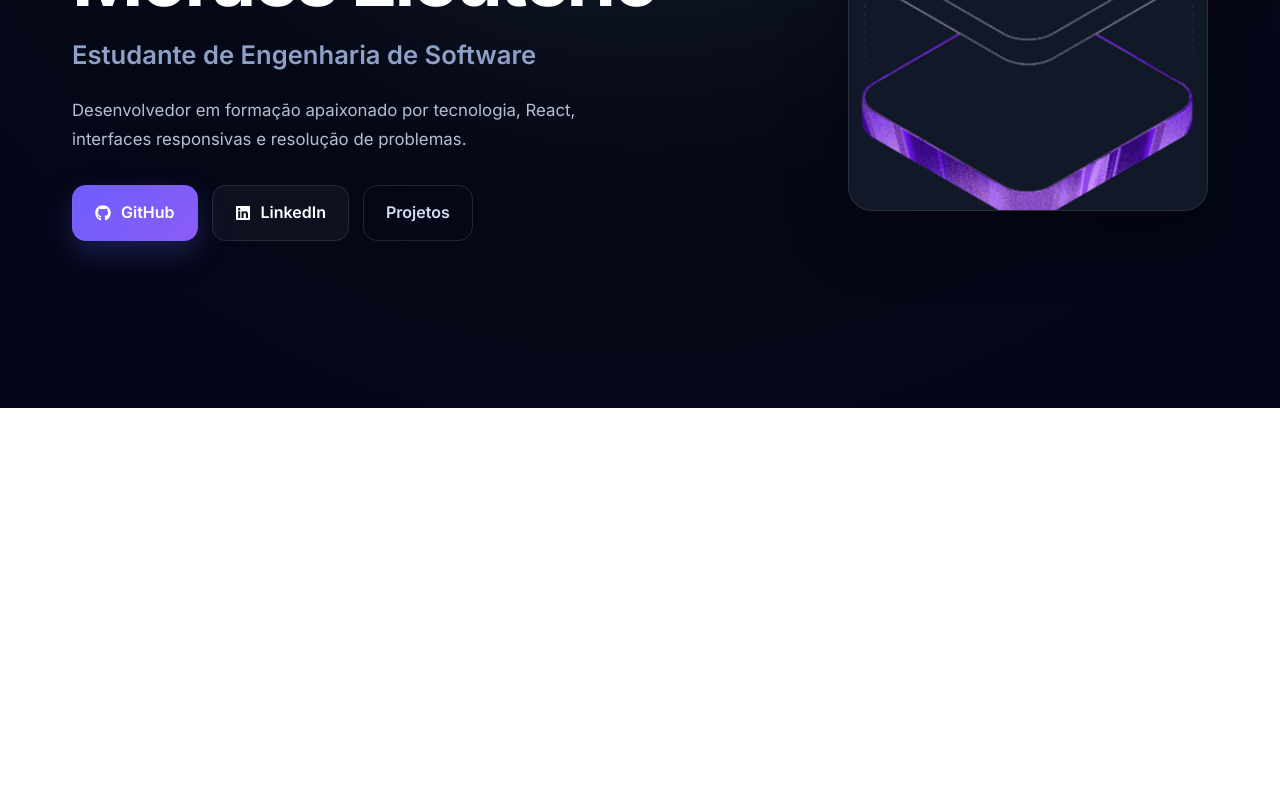
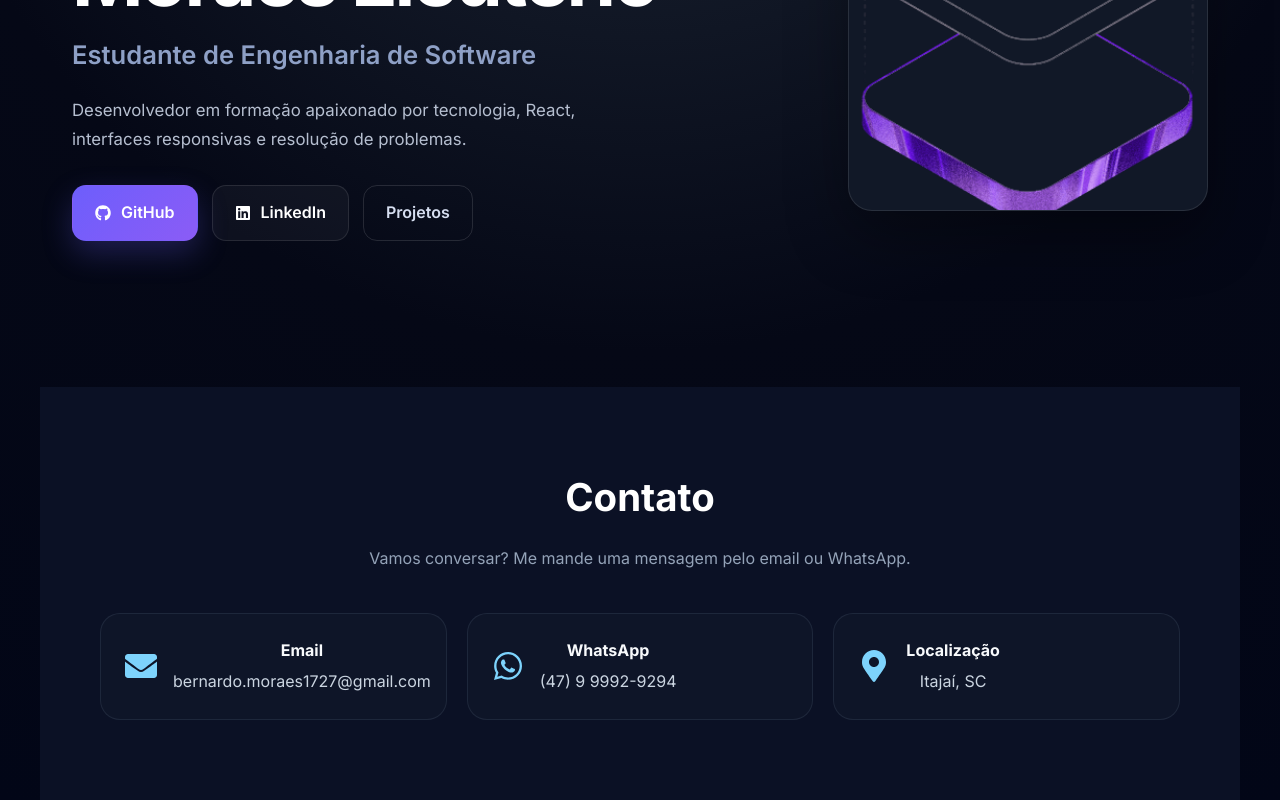
Before and after one commit to Bernardoeleuterio/Portfolio, a React app: page / in a window 1280 px wide. Shown: the part 392-1192 px from the top of the page. Before the commit the page ends 800 px from the top, so only its background shows below. Built offline with nearby package versions, Linux system fonts and the light colour scheme; the HTML template or start-up script is replaced by a standard one.

Commit message:
feat: Criação do Contato

```diff
--- a/src/App.jsx
+++ b/src/App.jsx
@@ -1,5 +1,6 @@
 import Navbar from './components/Navbar'
 import Home from './pages/Home'
+import Contato from './components/Contato'
 
 function App() {
   return (
@@ -7,6 +8,7 @@ function App() {
       <Navbar />
       <main>
         <Home />
+        <Contato />
       </main>
     </>
   )
--- /dev/null
+++ b/src/components/Contato.jsx
@@ -0,0 +1,44 @@
+import "../styles/Contato.css";
+import { FaEnvelope, FaWhatsapp, FaMapMarkerAlt } from "react-icons/fa";
+
+export default function Contato() {
+  return (
+    <section className="contato" id="contato">
+      <div className="contato__container">
+        <h2>Contato</h2>
+        <p>Vamos conversar? Me mande uma mensagem pelo email ou WhatsApp.</p>
+
+        <div className="contato__cards">
+          <div className="contato__card">
+            <FaEnvelope className="contato__icon" />
+            <div>
+              <h3>Email</h3>
+              <p>bernardo.moraes1727@gmail.com</p>
+            </div>
+          </div>
+
+          <a
+            className="contato__card contato__card--link"
+            href="https://wa.me/477999929294"
+            target="_blank"
+            rel="noreferrer"
+          >
+            <FaWhatsapp className="contato__icon" />
+            <div>
+              <h3>WhatsApp</h3>
+              <p>(47) 9 9992-9294</p>
+            </div>
+          </a>
+
+          <div className="contato__card">
+            <FaMapMarkerAlt className="contato__icon" />
+            <div>
+              <h3>Localização</h3>
+              <p>Itajaí, SC</p>
+            </div>
+          </div>
+        </div>
+      </div>
+    </section>
+  );
+}
--- /dev/null
+++ b/src/styles/Contato.css
@@ -0,0 +1,76 @@
+.contato {
+  padding: 80px 20px;
+  background: #0b1125;
+  color: #e2e8f0;
+}
+
+.contato__container {
+  max-width: 1080px;
+  margin: 0 auto;
+  text-align: center;
+}
+
+.contato h2 {
+  font-size: clamp(2rem, 3vw, 2.7rem);
+  margin-bottom: 16px;
+  color: #ffffff;
+}
+
+.contato p {
+  max-width: 640px;
+  margin: 0 auto 40px;
+  color: #94a3b8;
+  line-height: 1.8;
+}
+
+.contato__cards {
+  display: grid;
+  grid-template-columns: repeat(3, minmax(220px, 1fr));
+  gap: 20px;
+}
+
+.contato__card {
+  background: rgba(15, 23, 42, 0.9);
+  border: 1px solid rgba(148, 163, 184, 0.12);
+  border-radius: 20px;
+  padding: 24px;
+  display: flex;
+  align-items: center;
+  gap: 16px;
+  transition: transform 0.25s ease, background 0.25s ease;
+}
+
+.contato__card:hover {
+  transform: translateY(-4px);
+  background: rgba(15, 23, 42, 1);
+}
+
+.contato__card--link {
+  text-decoration: none;
+  color: inherit;
+}
+
+.contato__icon {
+  width: 32px;
+  height: 32px;
+  color: #7dd3fc;
+  flex-shrink: 0;
+}
+
+.contato__card h3 {
+  margin: 0 0 6px;
+  font-size: 1rem;
+  color: #f8fafc;
+}
+
+.contato__card p {
+  margin: 0;
+  color: #cbd5e1;
+  line-height: 1.6;
+}
+
+@media (max-width: 900px) {
+  .contato__cards {
+    grid-template-columns: 1fr;
+  }
+}
```
